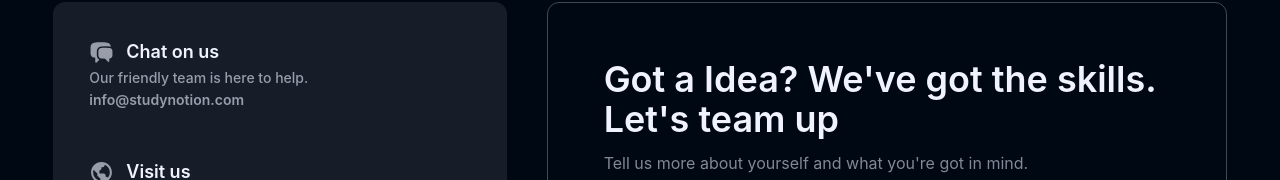
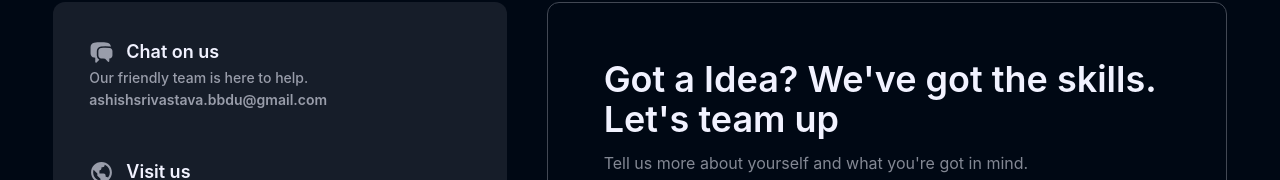
Before and after one commit to ashbbdu/study-notion, a React (Create React App) app: page /contact in a window 1280 px wide. Shown: the part 134-314 px from the top of the page. Built offline with nearby package versions, Linux system fonts and the light colour scheme; no server answers.

Commit message:
Update ContactDetails.jsx

```diff
--- a/src/components/ContactPage/ContactDetails.jsx
+++ b/src/components/ContactPage/ContactDetails.jsx
@@ -8,7 +8,7 @@ const contactDetails = [
     icon: "HiChatBubbleLeftRight",
     heading: "Chat on us",
     description: "Our friendly team is here to help.",
-    details: "info@studynotion.com",
+    details: "ashishsrivastava.bbdu@gmail.com",
   },
   {
     icon: "BiWorld",
```
